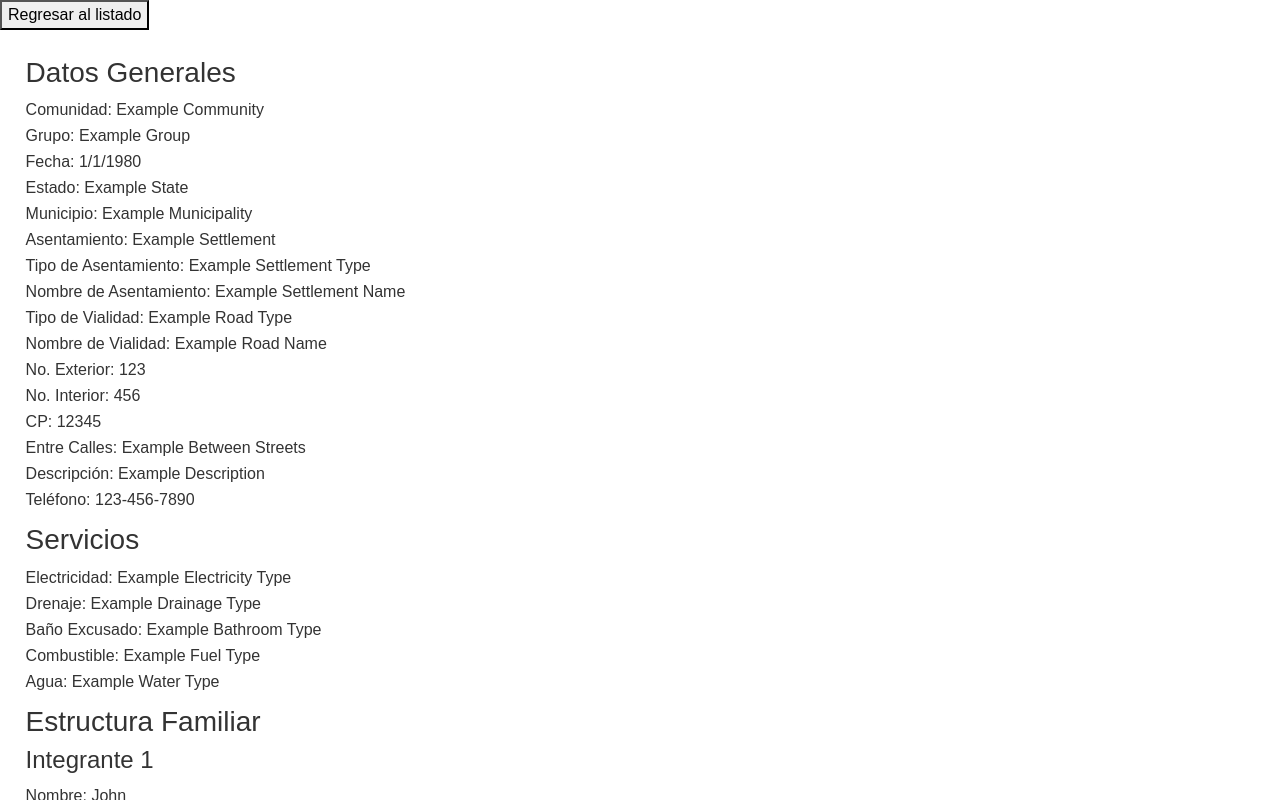
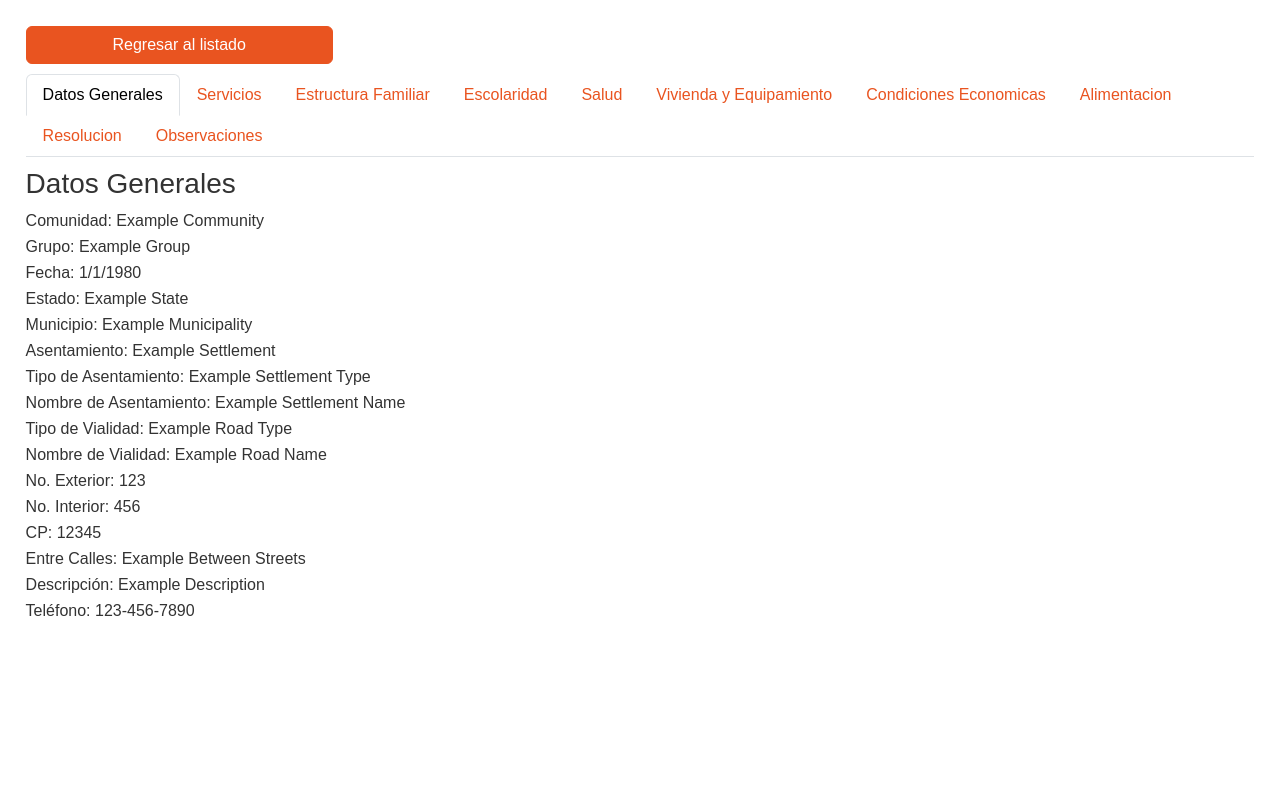
Before and after one commit to bamxAppsTec2024/WebAppBAMX_HMO_1, a React (Create React App) app: page /socionutricio in a window 1280 px wide. Both pictures are taken after a click on the button "Details". Shown: the top 800 px of the page. Built offline with nearby package versions, Linux system fonts and the light colour scheme.

Commit message:
Cambiar diseño de pagina de registros socionutricios

```diff
--- a/public/index.html
+++ b/public/index.html
@@ -17,6 +17,8 @@
 
 <body>
   <div id="root"></div>
+
+  <script src="https://cdn.jsdelivr.net/npm/bootstrap@5.3.3/dist/js/bootstrap.bundle.min.js" integrity="sha384-YvpcrYf0tY3lHB60NNkmXc5s9fDVZLESaAA55NDzOxhy9GkcIdslK1eN7N6jIeHz" crossorigin="anonymous"></script>
 </body>
 
 </html>
--- a/src/components/RegistrosSocionutricios/ViviendaEquipamientoDetails.jsx
+++ b/src/components/RegistrosSocionutricios/ViviendaEquipamientoDetails.jsx
@@ -1,19 +1,40 @@
 import styles from "./DetailsStyles.module.css";
 
-export default function ViviendaEquipamientoDetails({ viviendaEquipamiento }){
+export default function ViviendaEquipamientoDetails({ viviendaEquipamiento }) {
 	return (
 		<div className={styles["dataContainer"]}>
 			<h3>Vivienda y Equipamiento</h3>
+			<h4>Vivienda</h4>
 			<p>Casa: {viviendaEquipamiento.Casa}</p>
 			<p>Piso: {viviendaEquipamiento.Piso}</p>
 			<p>Tenencia: {viviendaEquipamiento.Tenencia}</p>
 			<p>Techo: {viviendaEquipamiento.Techo}</p>
 			<p>Muros: {viviendaEquipamiento.Muros}</p>
-        <p>No. de Cuartos: {viviendaEquipamiento.Caracteristicas.NoCuartos}</p>
-        <p>No. de Cuartos para Dormir: {viviendaEquipamiento.Caracteristicas.CuartosDormir}</p>
-        <p>Cocina Separada: {viviendaEquipamiento.Caracteristicas.CocinaSeparada}</p>
-        <p>Baño Exclusivo: {viviendaEquipamiento.Caracteristicas.BanoExclusivo}</p>
-        {/* Render Equipamiento properties */}
+
+			<h4>Características</h4>
+			<p>Número de Cuartos: {viviendaEquipamiento.Caracteristicas.NoCuartos}</p>
+			<p>
+				Cuartos para Dormir:{" "}
+				{viviendaEquipamiento.Caracteristicas.CuartosDormir}
+			</p>
+			<p>
+				Cocina Separada: {viviendaEquipamiento.Caracteristicas.CocinaSeparada}
+			</p>
+			<p>
+				Baño Exclusivo: {viviendaEquipamiento.Caracteristicas.BanoExclusivo}
+			</p>
+
+			<h4>Equipamiento</h4>
+			<ul>
+				{Object.entries(viviendaEquipamiento.Equipamiento).map(
+					([itemName, itemDetails]) => (
+						<li key={itemName}>
+							{itemName}: Tiene - {itemDetails.Tiene}, Funciona -{" "}
+							{itemDetails.Funciona}
+						</li>
+					)
+				)}
+			</ul>
 		</div>
 	);
-  };
+}
--- a/src/index.js
+++ b/src/index.js
@@ -1,11 +1,11 @@
 import React from "react";
 import ReactDOM from "react-dom/client";
+import "bootswatch/dist/united/bootstrap.min.css";
 import "./index.css";
 import App from "./App";
 import Tabla from "./components/Tabla.jsx"
 import { createBrowserRouter, RouterProvider } from "react-router-dom";
 import RegisterProduct from "./pages/RegisterProduct/index.jsx";
-import "bootswatch/dist/united/bootstrap.min.css";
 import Courses from "./pages/Cimientos para el futuro/Courses/Courses.jsx";
 import Login from "./pages/Cimientos para el futuro/Login/Login.jsx";
 import Admin from "./pages/Cimientos para el futuro/Admin/Admin.jsx";
--- a/src/pages/RegistrosSocionutricios/Details.jsx
+++ b/src/pages/RegistrosSocionutricios/Details.jsx
@@ -8,47 +8,266 @@ import CondicionesEconomicasDetails from "../../components/RegistrosSocionutrici
 import AlimentacionDetails from "../../components/RegistrosSocionutricios/AlimentacionDetails";
 import ResolucionDetails from "../../components/RegistrosSocionutricios/ResolucionDetails";
 
-import styles from "./Registros.module.css"
+import styles from "./Registros.module.css";
 
 export default function Details({ doc, returnFunc }) {
 	return (
 		<div>
 			<div>
-				<button onClick={() => returnFunc()}>Regresar al listado</button>
 			</div>
 			<div className={styles["detailsContainer"]}>
+				<button onClick={() => returnFunc()} className="btn btn-primary w-25">
+					Regresar al listado
+				</button>
+				<nav>
+					<div class="nav nav-tabs" id="nav-tab" role="tablist">
+						<button
+							class="nav-link active"
+							id="nav-datos-generales-tab"
+							data-bs-toggle="tab"
+							data-bs-target="#nav-datos-generales"
+							type="button"
+							role="tab"
+							aria-controls="nav-home"
+							aria-selected="true"
+						>
+							Datos Generales
+						</button>
+						<button
+							class="nav-link"
+							id="nav-servicios-tab"
+							data-bs-toggle="tab"
+							data-bs-target="#nav-servicios"
+							type="button"
+							role="tab"
+							aria-controls="nav-profile"
+							aria-selected="false"
+						>
+							Servicios
+						</button>
+						<button
+							class="nav-link"
+							id="nav-estructura-tab"
+							data-bs-toggle="tab"
+							data-bs-target="#nav-estructura"
+							type="button"
+							role="tab"
+							aria-controls="nav-profile"
+							aria-selected="false"
+						>
+							Estructura Familiar
+						</button>
+						<button
+							class="nav-link"
+							id="nav-escolaridad-tab"
+							data-bs-toggle="tab"
+							data-bs-target="#nav-escolaridad"
+							type="button"
+							role="tab"
+							aria-controls="nav-profile"
+							aria-selected="false"
+						>
+							Escolaridad
+						</button>
+						<button
+							class="nav-link"
+							id="nav-salud-tab"
+							data-bs-toggle="tab"
+							data-bs-target="#nav-salud"
+							type="button"
+							role="tab"
+							aria-controls="nav-profile"
+							aria-selected="false"
+						>
+							Salud
+						</button>
+						<button
+							class="nav-link"
+							id="nav-vivienda-tab"
+							data-bs-toggle="tab"
+							data-bs-target="#nav-vivienda"
+							type="button"
+							role="tab"
+							aria-controls="nav-profile"
+							aria-selected="false"
+						>
+							Vivienda y Equipamiento
+						</button>
+						<button
+							class="nav-link"
+							id="nav-economicas-tab"
+							data-bs-toggle="tab"
+							data-bs-target="#nav-economicas"
+							type="button"
+							role="tab"
+							aria-controls="nav-profile"
+							aria-selected="false"
+						>
+							Condiciones Economicas
+						</button>
+						<button
+							class="nav-link"
+							id="nav-alimentacion-tab"
+							data-bs-toggle="tab"
+							data-bs-target="#nav-alimentacion"
+							type="button"
+							role="tab"
+							aria-controls="nav-profile"
+							aria-selected="false"
+						>
+							Alimentacion
+						</button>
+						<button
+							class="nav-link"
+							id="nav-resolucion-tab"
+							data-bs-toggle="tab"
+							data-bs-target="#nav-resolucion"
+							type="button"
+							role="tab"
+							aria-controls="nav-profile"
+							aria-selected="false"
+						>
+							Resolucion
+						</button>
+						<button
+							class="nav-link"
+							id="nav-observaciones-tab"
+							data-bs-toggle="tab"
+							data-bs-target="#nav-observaciones"
+							type="button"
+							role="tab"
+							aria-controls="nav-profile"
+							aria-selected="false"
+						>
+							Observaciones
+						</button>
+					</div>
+				</nav>
+
+				<div class="tab-content" id="nav-tabContent">
+					<div
+						class="tab-pane fade show active"
+						id="nav-datos-generales"
+						role="tabpanel"
+						aria-labelledby="nav-datos-generales-tab"
+						tabindex="0"
+					>
 						{doc.DatosGenerales !== undefined && (
 							<DatosGeneralesDetails datosGenerales={doc.DatosGenerales} />
 						)}
+					</div>
+					<div
+						class="tab-pane fade"
+						id="nav-servicios"
+						role="tabpanel"
+						aria-labelledby="nav-servicios-tab"
+						tabindex="0"
+					>
 						{doc.Servicios !== undefined && (
 							<ServiciosDetails servicios={doc.Servicios} />
 						)}
+					</div>
+					<div
+						class="tab-pane fade"
+						id="nav-estructura"
+						role="tabpanel"
+						aria-labelledby="nav-estructura-tab"
+						tabindex="0"
+					>
 						{doc.EstructuraFamiliar !== undefined && (
 							<EstructuraFamiliarDetails
 								estructuraFamiliar={doc.EstructuraFamiliar}
 							/>
 						)}
+					</div>
+					<div
+						class="tab-pane fade"
+						id="nav-escolaridad"
+						role="tabpanel"
+						aria-labelledby="nav-escolaridad-tab"
+						tabindex="0"
+					>
 						{doc.Escolaridad !== undefined && (
 							<EscolaridadDetails escolaridad={doc.Escolaridad} />
 						)}
+					</div>
+					<div
+						class="tab-pane fade"
+						id="nav-salud"
+						role="tabpanel"
+						aria-labelledby="nav-salud-tab"
+						tabindex="0"
+					>
 						{doc.Salud !== undefined && <SaludDetails salud={doc.Salud} />}
+					</div>
+					<div
+						class="tab-pane fade"
+						id="nav-vivienda"
+						role="tabpanel"
+						aria-labelledby="nav-vivienda-tab"
+						tabindex="0"
+					>
 						{doc.ViviendaEquipamiento !== undefined && (
 							<ViviendaEquipamientoDetails
 								viviendaEquipamiento={doc.ViviendaEquipamiento}
 							/>
 						)}
+					</div>
+					<div
+						class="tab-pane fade"
+						id="nav-vivienda"
+						role="tabpanel"
+						aria-labelledby="nav-vivienda-tab"
+						tabindex="0"
+					>
+						{doc.ViviendaEquipamiento !== undefined && (
+							<ViviendaEquipamientoDetails
+								viviendaEquipamiento={doc.ViviendaEquipamiento}
+							/>
+						)}
+					</div>
+					<div
+						class="tab-pane fade"
+						id="nav-economicas"
+						role="tabpanel"
+						aria-labelledby="nav-economicas-tab"
+						tabindex="0"
+					>
 						{doc.CondicionesEconomicas !== undefined && (
 							<CondicionesEconomicasDetails
 								condicionesEconomicas={doc.CondicionesEconomicas}
 							/>
 						)}
+					</div>
+					<div
+						class="tab-pane fade"
+						id="nav-alimentacion"
+						role="tabpanel"
+						aria-labelledby="nav-alimentacion-tab"
+						tabindex="0"
+					>
 						{doc.Alimentacion !== undefined && (
 							<AlimentacionDetails alimentacion={doc.Alimentacion} />
 						)}
+					</div>
+					<div
+						class="tab-pane fade"
+						id="nav-resolucion"
+						role="tabpanel"
+						aria-labelledby="nav-resolucion-tab"
+						tabindex="0"
+					>
 						{doc.Resolucion !== undefined && (
 							<ResolucionDetails resolucion={doc.Resolucion} />
 						)}
-
+					</div>
+					<div
+						class="tab-pane fade"
+						id="nav-observaciones"
+						role="tabpanel"
+						aria-labelledby="nav-observaciones-tab"
+						tabindex="0"
+					>
 						{doc.Observaciones !== undefined && (
 							<div>
 								<h1>Observaciones</h1>
@@ -58,5 +277,7 @@ export default function Details({ doc, returnFunc }) {
 						)}
 					</div>
 				</div>
+			</div>
+		</div>
 	);
 }
```
Lines whose indentation alone changed are shown as unchanged.
